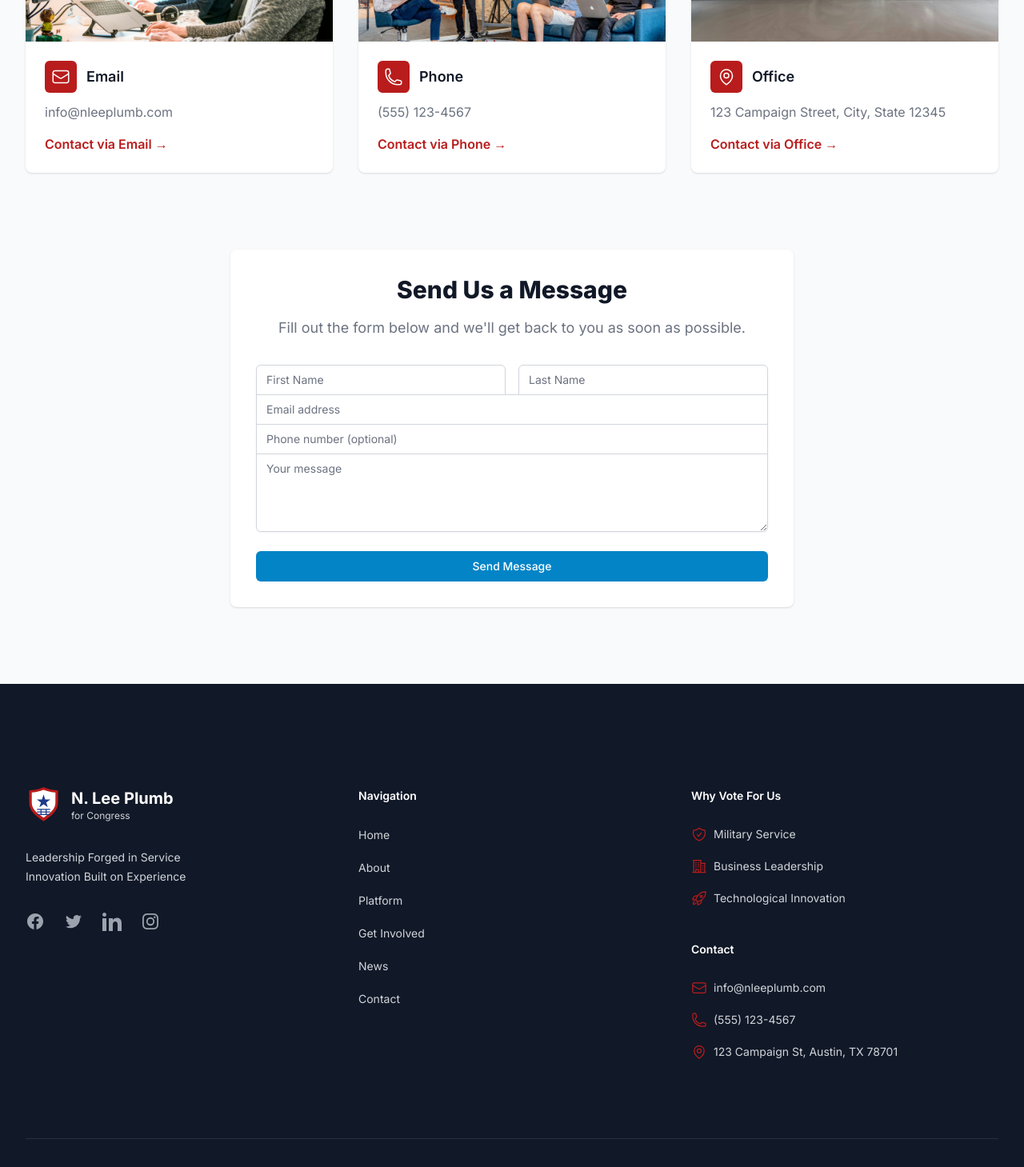
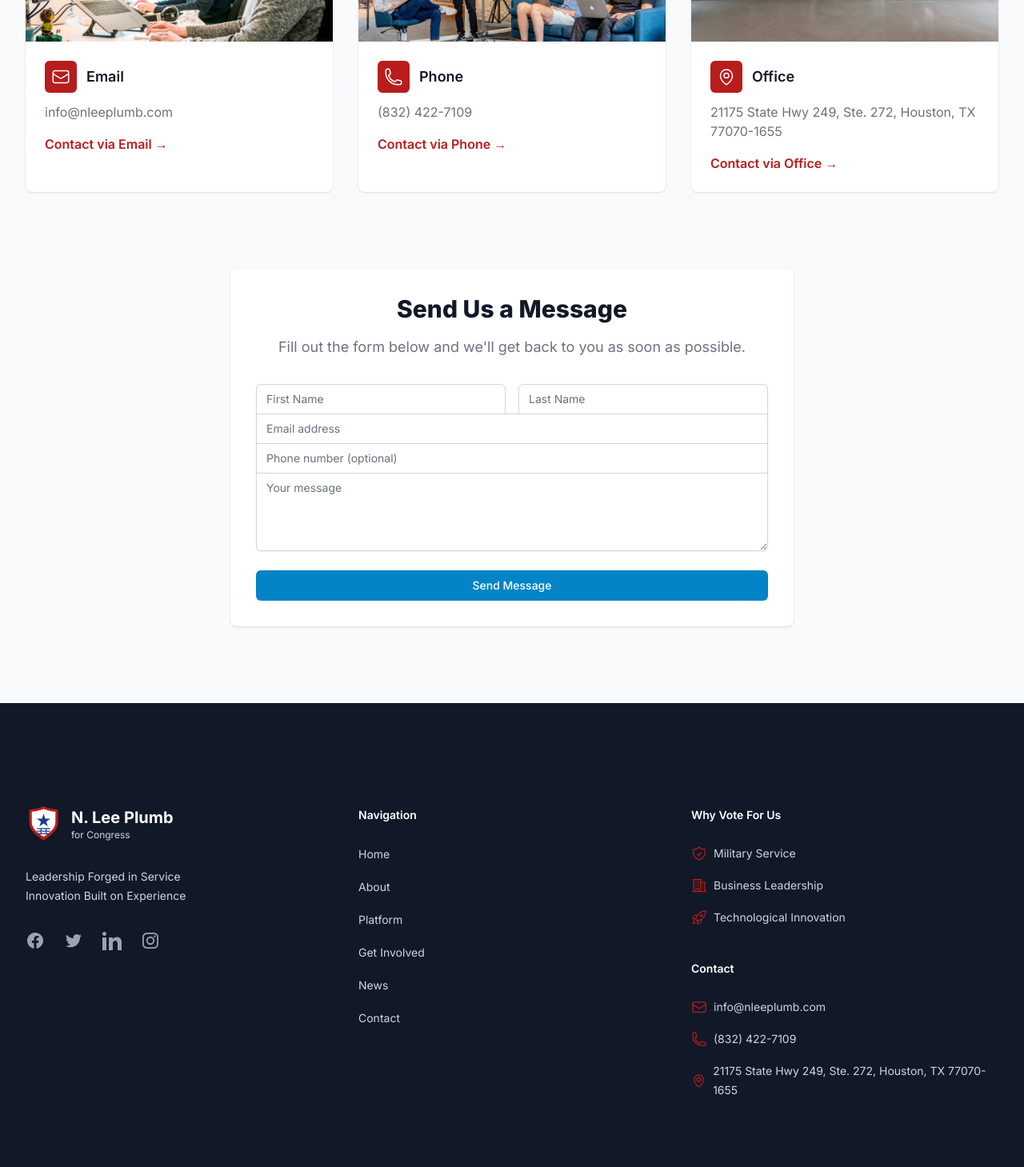
Before and after one commit to lunchwolfjoe/politico, a Next.js app: page /contact in a window 1280 px wide. Shown: the part 640-2099 px from the top of the page at 80% size. Built offline with nearby package versions, Linux system fonts and the light colour scheme; no server answers.

Commit message:
Update contact information with new phone and address

```diff
--- a/src/app/contact/page.tsx
+++ b/src/app/contact/page.tsx
@@ -17,14 +17,14 @@ const contactInfo = [
   },
   {
     name: 'Phone',
-    description: '(555) 123-4567',
+    description: '(832) 422-7109',
     icon: PhoneIcon,
-    href: 'tel:+15551234567',
+    href: 'tel:+18324227109',
     image: imagePaths.contact.phone,
   },
   {
     name: 'Office',
-    description: '123 Campaign Street, City, State 12345',
+    description: '21175 State Hwy 249, Ste. 272, Houston, TX 77070-1655',
     icon: MapPinIcon,
     href: 'https://maps.google.com',
     image: imagePaths.contact.office,
--- a/src/components/layout/Footer.tsx
+++ b/src/components/layout/Footer.tsx
@@ -141,14 +141,14 @@ export default function Footer() {
                 </li>
                 <li className="flex items-center">
                   <PhoneIcon className="h-5 w-5 text-red-700 mr-2" aria-hidden="true" />
-                  <a href="tel:+15551234567" className="text-sm leading-6 text-gray-300 hover:text-white">
-                    (555) 123-4567
+                  <a href="tel:+18324227109" className="text-sm leading-6 text-gray-300 hover:text-white">
+                    (832) 422-7109
                   </a>
                 </li>
                 <li className="flex items-center">
                   <MapPinIcon className="h-5 w-5 text-red-700 mr-2" aria-hidden="true" />
                   <span className="text-sm leading-6 text-gray-300">
-                    123 Campaign St, Austin, TX 78701
+                    21175 State Hwy 249, Ste. 272, Houston, TX 77070-1655
                   </span>
                 </li>
               </ul>
```
